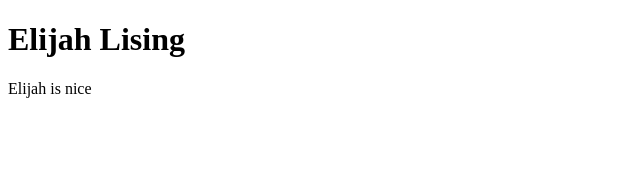
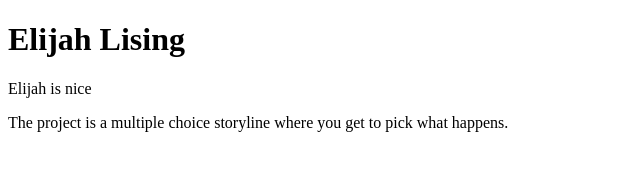
Before and after one commit to loldude03/Practice-repository, a plain HTML site: page index.html in a window 1280 px wide. Shown: the whole page, without its empty margins (0-640 px from the left). Drawn offline with Linux system fonts and the light colour scheme.

Commit message:
descibed project

```diff
--- a/index.html
+++ b/index.html
@@ -9,5 +9,7 @@
 <body>
     <h1>Elijah Lising</h1>
     <p>Elijah is nice</p>
+
+    <p>The project is a multiple choice storyline where you get to pick what happens.</p>
 </body>
 </html>
```
